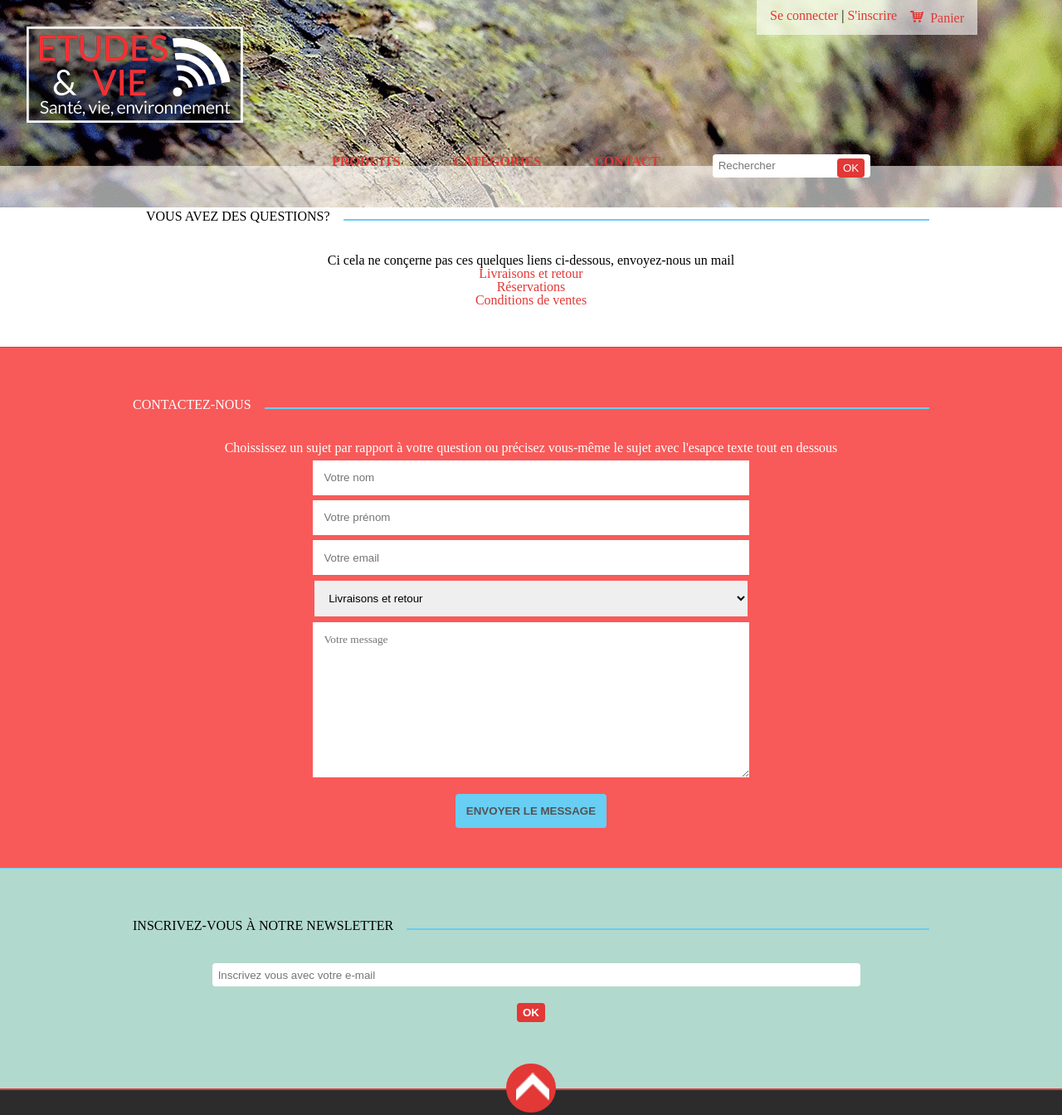
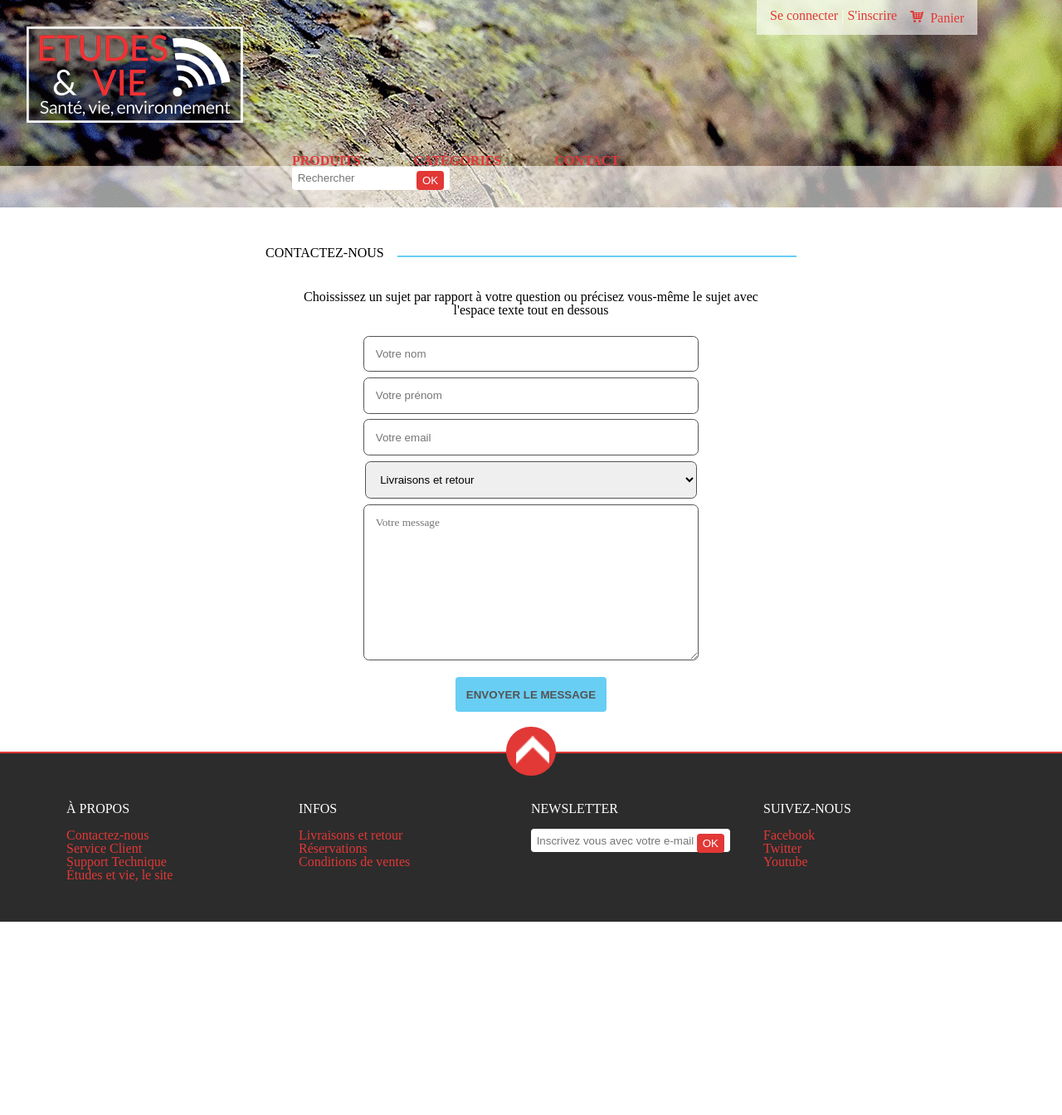
Before and after one commit to dje174/etudes-et-vie, a plain HTML site: page html/contact.html in a window 1280 px wide. Shown: the top 1344 px of the page at 83% size. After the commit the page ends 1111 px from the top, so only its background shows below. Drawn offline with Linux system fonts and the light colour scheme.

Commit message:
Design accueil

```diff
--- a/html/contact.html
+++ b/html/contact.html
@@ -30,19 +30,10 @@
         </ul>
     </nav>
     <section class="contact">
-        <article class="questions">
-            <h2 role="heading" aria-level="2"><span class="titreActu">Vous avez des questions?</span></h2>
-            <p>Ci cela ne conçerne pas ces quelques liens ci-dessous, envoyez-nous un mail</p>
-            <p>
-                <a href="#" class="questions">Livraisons et retour</a>
-                <a href="#" class="questions">Réservations</a>
-                <a href="#" class="questions">Conditions de ventes</a>
-            </p>
-        </article>
         <article class="questions deux">
             <h2 role="heading" aria-level="2"><span class="titreActuColor">Contactez-nous</span></h2>
             <div class="formulaire">
-                <p>Choississez un sujet par rapport à votre question ou précisez vous-même le sujet avec l'esapce texte tout en dessous</p>
+                <p>Choississez un sujet par rapport à votre question ou précisez vous-même le sujet avec l'espace texte tout en dessous</p>
                 <form action="post">
                     <input type="text" placeholder="Votre nom" class="formContact">
                     <input type="text" placeholder="Votre prénom" class="formContact">
@@ -57,21 +48,13 @@
                 </form>
             </div>
         </article>
-        <article class="questions trois">
-            <h2 role="heading" aria-level="2"><span class="titreActuColor2">Inscrivez-vous à notre newsletter</span></h2>
-            <div class="formulaire">
-                <span id="newsletter">
-                    <input type="text" placeholder="Inscrivez vous avec votre e-mail" class="texte news"><span href="#" title="Rechercher" class="search"><input type="submit" value="OK" class="submit" id="OK"></span>
-                </span>
-            </div>
-        </article>
     </section>
     <footer>
-        <div id="logoFooter">
-            <a href="index.html" title="Haut de page">
-                <img src="../img/logoSmall.png" alt="Études et vie logo">
-            </a>
-        </div>
+        <a href="contact.html" title="Haut de page">
+            <div id="logoFooter">
+                    <img src="../img/logoSmall.png" alt="Études et vie logo">
+            </div>
+        </a>
         <div class="infos">
             <h3 class="titreFooter" role="heading" aria-level="3">À propos</h3>
                 <a href="contact.html" class="linksFooter" title="Contactez-nous">Contactez-nous</a>
--- a/scss/screen.scss
+++ b/scss/screen.scss
@@ -76,7 +76,7 @@ div#client{
 	padding: 0.7em 0.5em;
 	position: absolute;
 	background-color: $blancTransparent; //#d7d7d7
-	-border: 1px solid $grisContour;
+	color: white;
 	border-top: none;
 	.client{
 		float: left;
@@ -92,14 +92,13 @@ div#client{
 
 nav#menu {
     text-transform: uppercase;
-    width: 100%;
+	width: 50%;
+	margin: 0 auto;
     font-weight: bold;
+    position: relative;
+    top: 11.65em;
 	ul{
 		list-style-type: none;
-		margin: 0 auto;
-		position: absolute;
-		top: 11.7em;
-		left: 23em;
 		li {
 		display: block;
 		float: left;
@@ -126,9 +125,19 @@ nav#menu {
  		margin-top: 2.5em;
  	}
  	#presentation{
+ 		width: 60%;
+ 		margin: 0 auto;
  		h3{
  			font-size: 20px;
  			margin-top: 1em;
+ 		}
+ 		#TitreUn{
+ 			padding: 0 1em;
+ 			text-align: center;
+ 			span{
+ 				padding: 0 1em;
+ 				background-color: white;
+ 			}
  		}
  		p{
  			margin-top: 0.5em;
@@ -224,22 +233,14 @@ section.contact{
 		margin: 3em 10em 1.5em 10em;
  	}
  	.titreActuColor{
- 		background-color: $rougePale;
+ 		background-color: white;
  		padding-right: 1em;
- 		color: white;
+ 		color: black;
  	}
- 	.titreActuColor2{
- 		background-color: $bleuPale;
- 		padding-right: 1em;
- 	}
-	.titreActu{
-		background-color: white;
-		padding: 0 1em;
-		text-align: center;
-	}
 	article.questions{
-		width: 100%;
+		width: 75%;
 		padding-bottom: 3em;
+		margin: 0 auto;
 		p{
 			text-align: center;
 		}
@@ -247,36 +248,16 @@ section.contact{
 			display: block;
 		}
 	}
-	article.deux {
-		background-color: $rougePale;
-		border-top: 1px solid $rougeLiens;
-		color: white;
-	}
-	article.trois {
-		background-color: $bleuPale;
-		border-top: 1px solid $bleuClair;
-		padding-bottom: 5em;
-		#newsletter{
-			width: 60%;
-			.texte{
-				width: 100%;
-			}
-			#OK{
-				@extend .submit;
-				padding: 1.5em;
-				margin-top: 1.5em;
-				color: white;
-				font-weight: bold;
-			}
-		}
-	}
 	#sujet{
-		width: 68%;
+		width: 69.5%;
 	}
 	.formulaire {
 		width: 60%;
 		margin: 0 auto;
 		text-align: center;
+		form{
+			padding-top: 1em;
+		}
 		.texte{
 			width: 60%;
 		}
@@ -285,7 +266,8 @@ section.contact{
 			width: 65%;
 			padding: 1em;
 			margin: 0.5em auto 0 auto;
-			border: none;
+			border: 1px solid $grisFonce;
+			@include border-radius(0.5em);
 		}
 		textarea{
 			font-family: "Roboto Regular";
```
Also changed, not shown: html/categories.html (+5 -5 lines), html/index.html (+8 -8 lines), html/pageProduit.html (+5 -5 lines), css/screen.css.
